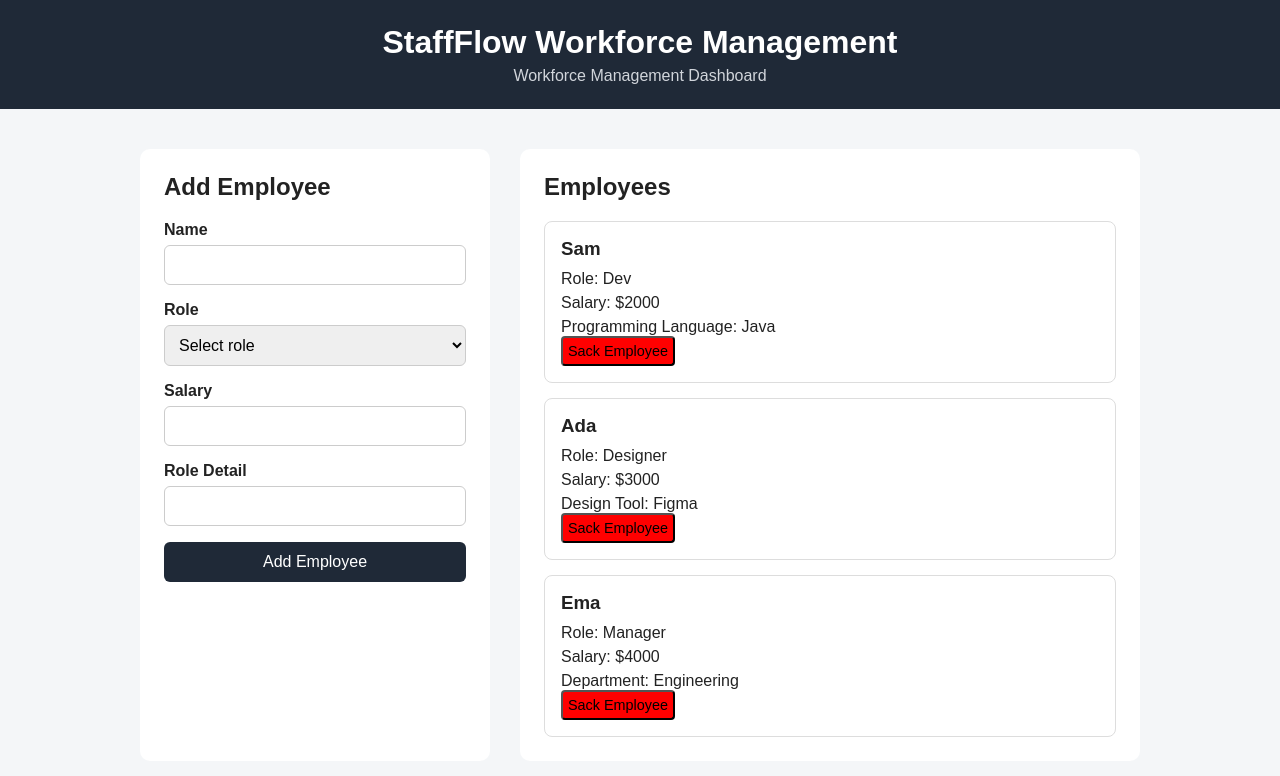
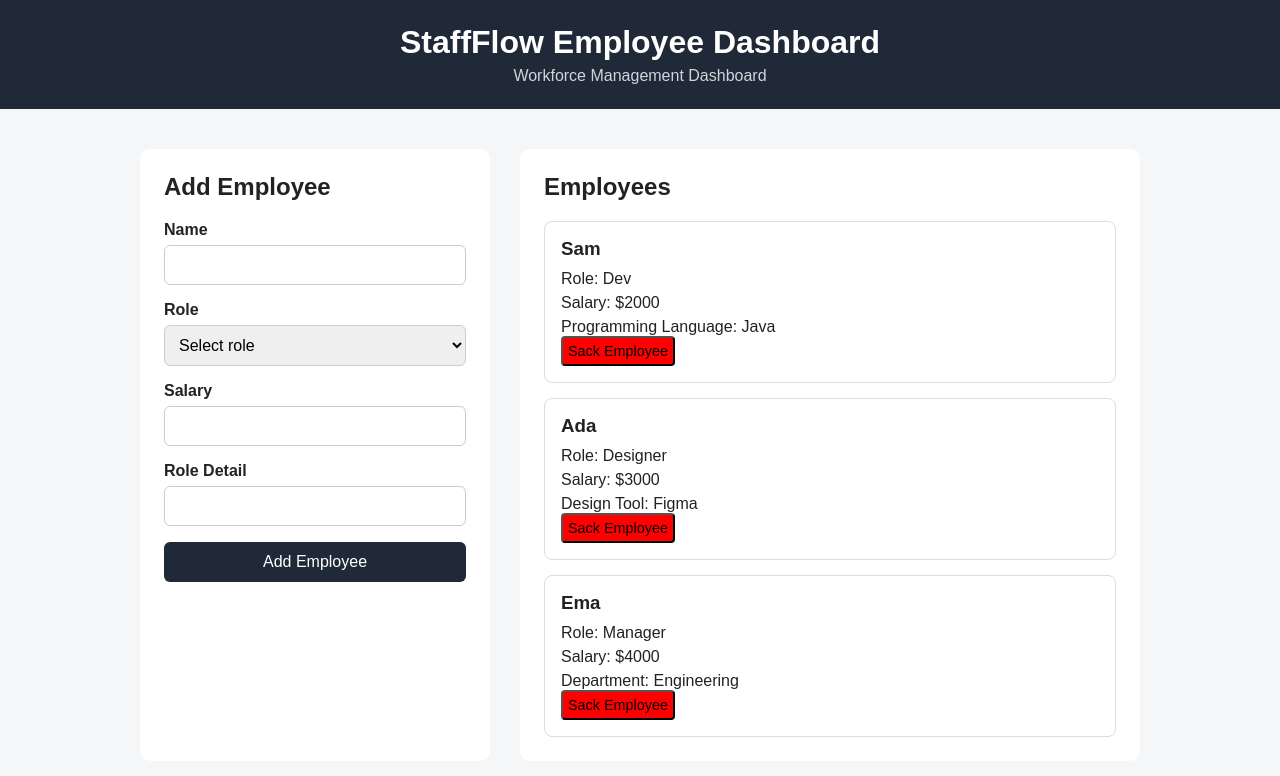
Before and after one commit to cyrilalfred317/StaffFlow, a website built with Vite: page Index.html in a window 1280 px wide. Built offline with nearby package versions, Linux system fonts and the light colour scheme.

Commit message:
Change dashboard heading

```diff
--- a/Index.html
+++ b/Index.html
@@ -10,7 +10,7 @@
   <body>
     <!--Staffflow main branch update-->
     <header>
-      <h1>StaffFlow Workforce Management</h1>
+      <h1>StaffFlow Employee Dashboard</h1>
       <p>Workforce Management Dashboard</p>
     </header>
 
```
